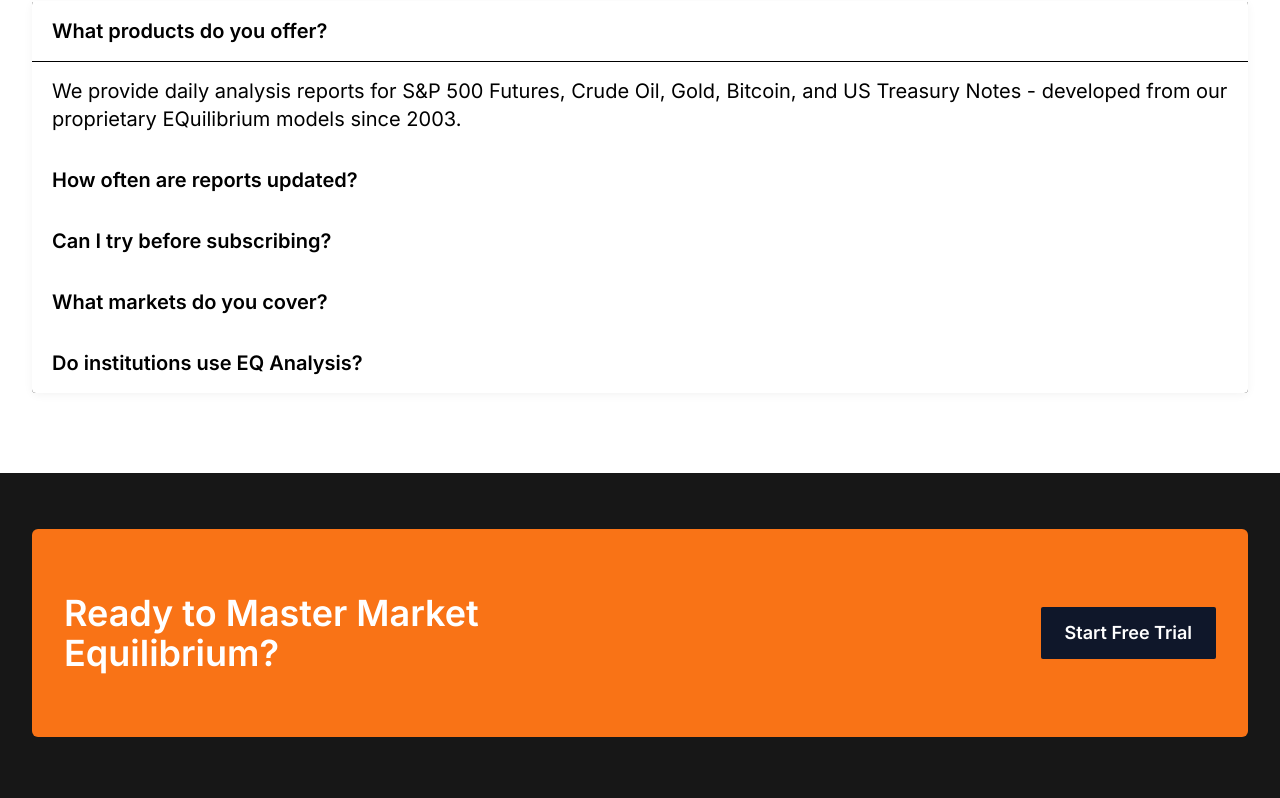
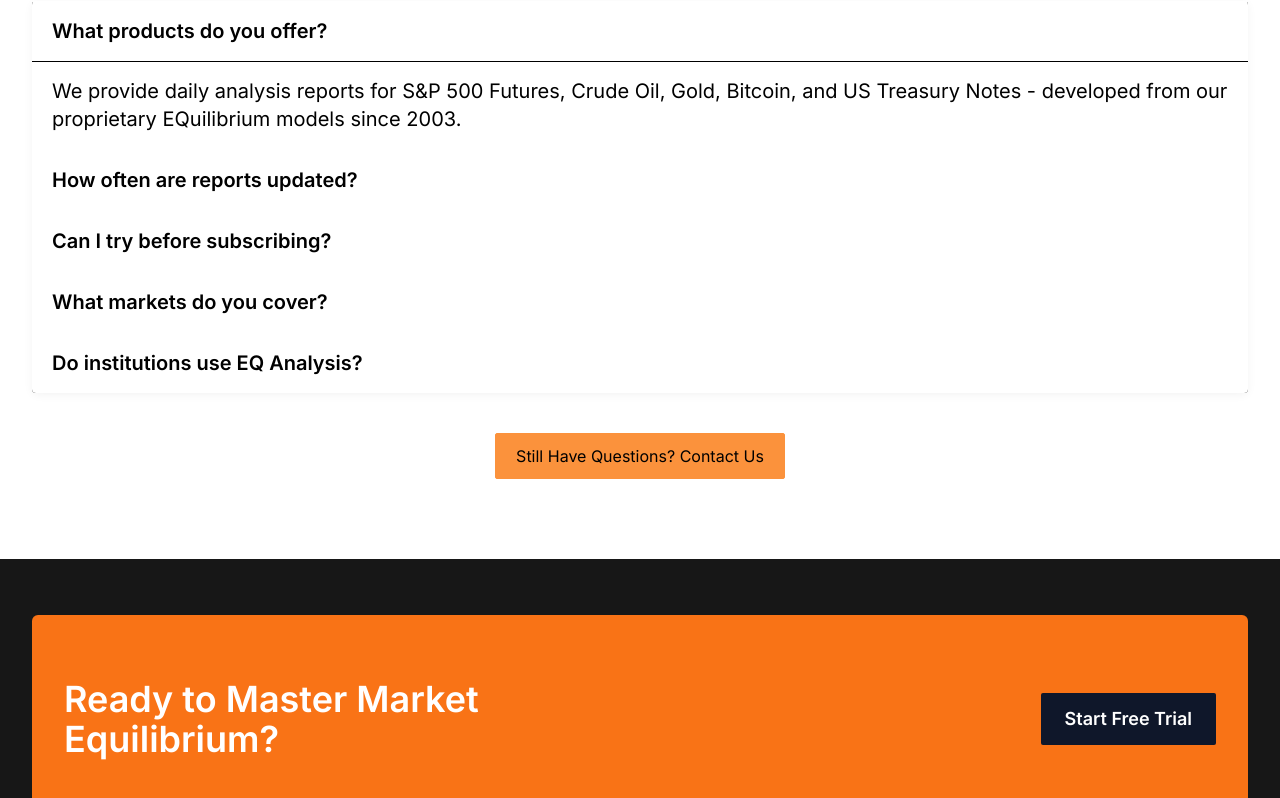
Before and after one commit to OmkarSontake/EQ-Website, a Nuxt app: page /services in a window 1280 px wide. Shown: the part 2055-2853 px from the top of the page. Built offline with nearby package versions, Linux system fonts and the light colour scheme; some icons are missing.

Commit message:
Update services-faq.vue

```diff
--- a/components/services-faq.vue
+++ b/components/services-faq.vue
@@ -16,7 +16,7 @@
                             :value="item.value">
                             <AccordionHeader class="flex">
                                 <AccordionTrigger
-                                    class="text-grass11 shadow-mauve6 hover:bg-mauve2 flex flex-1 cursor-default items-center justify-between bg-white px-5 font-semibold py-5 leading-none shadow-[0_1px_0] outline-none group">
+                                    class="text-grass11 shadow-mauve6 hover:bg-mauve2 flex flex-1 cursor-default text-left w-full items-center justify-between bg-white px-5 font-semibold py-5 leading-none shadow-[0_1px_0] outline-none group">
                                     <span>{{ item.title }}</span>
                                     <Icon icon="radix-icons:chevron-down"
                                         class="text-green10 ease-[cubic-bezier(0.87,_0,_0.13,_1)] transition-transform duration-300 group-data-[state=open]:rotate-180"
@@ -32,6 +32,12 @@
                         </AccordionItem>
                     </template>
                 </AccordionRoot>
+            </div>
+
+            <div class="w-fit mx-auto mt-10 2xl:mt-14">
+                <button
+                    class="py-2.5 px-5 bg-orange-400 hover:bg-white border border-orange-400 transition-all duration-300 rounded-sm">Still
+                    Have Questions? Contact Us</button>
             </div>
         </div>
     </div>
```
